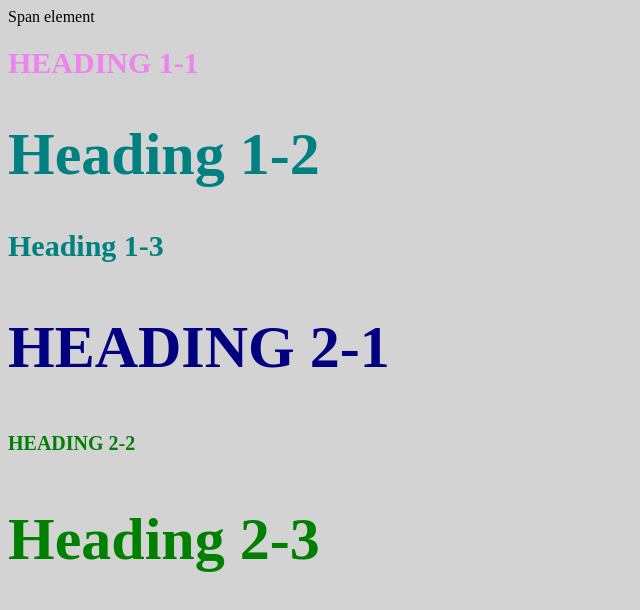
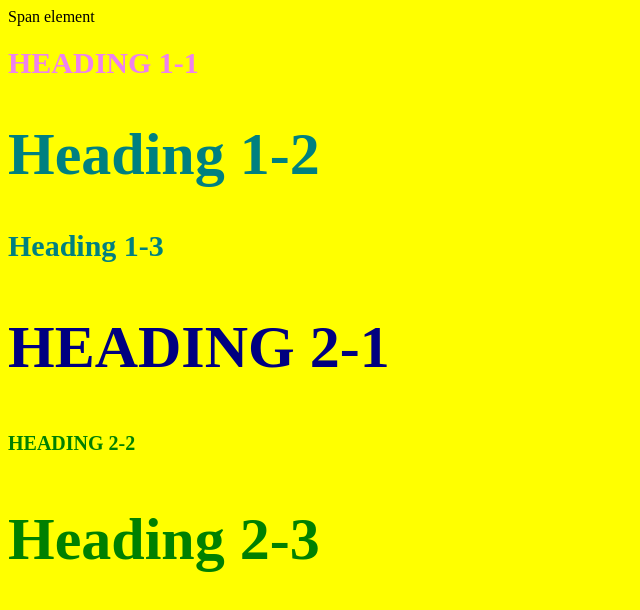
Before and after one commit to mcthorn7/cartoon-hero-, a plain HTML site: page style-test.html in a window 1280 px wide. Shown: the whole page, without its empty margins (0-640 px from the left). Drawn offline with Linux system fonts and the light colour scheme.

Commit message:
changed background color to yellow

```diff
--- a/CSS/test.css
+++ b/CSS/test.css
@@ -1,4 +1,4 @@
-body{background-color: lightgrey}
+body{background-color: yellow}
 h1{
 font-size: 30px;
 color: teal;
@@ -16,11 +16,11 @@ color: green;
 .big{
 font-size: 60px;
 }
-.uppercase {
+.uppercase{
 text-transform: uppercase;
 }
 
-.big.uppercase {
+.big.uppercase{
 color:navy;
 }
 
```
